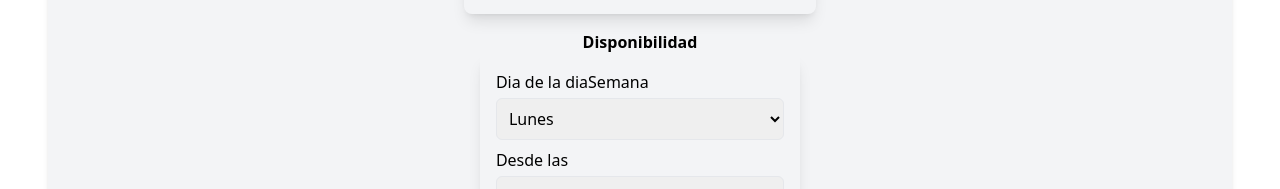
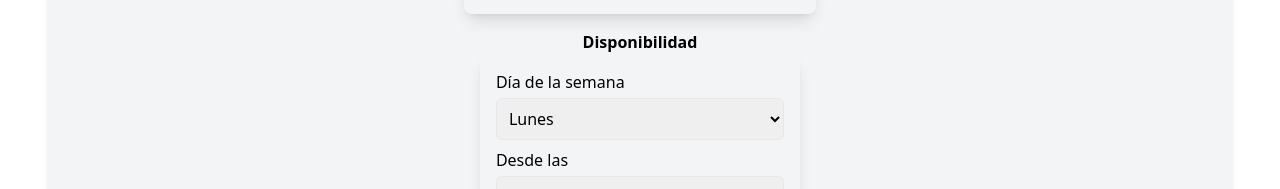
Before and after one commit to pablolospe/kamalaya-front, a Next.js app: page /ingreso in a window 1280 px wide. Shown: the part 1584-1773 px from the top of the page. Built offline with nearby package versions, Linux system fonts and the light colour scheme.

Commit message:
'dia de la semana' en form

```diff
--- a/components/Formulario.jsx
+++ b/components/Formulario.jsx
@@ -376,7 +376,7 @@ const Formulario = () => {
       <h3 className="mt-4 font-bold text-md text-center">Disponibilidad</h3>
       <div className="flex flex-col justify-between p-4 gap-2 shadow-lg rounded-lg">
         <label>
-          Dia de la diaSemana
+          Día de la semana
           <select
             type="text"
             name="diaSemana"
```
